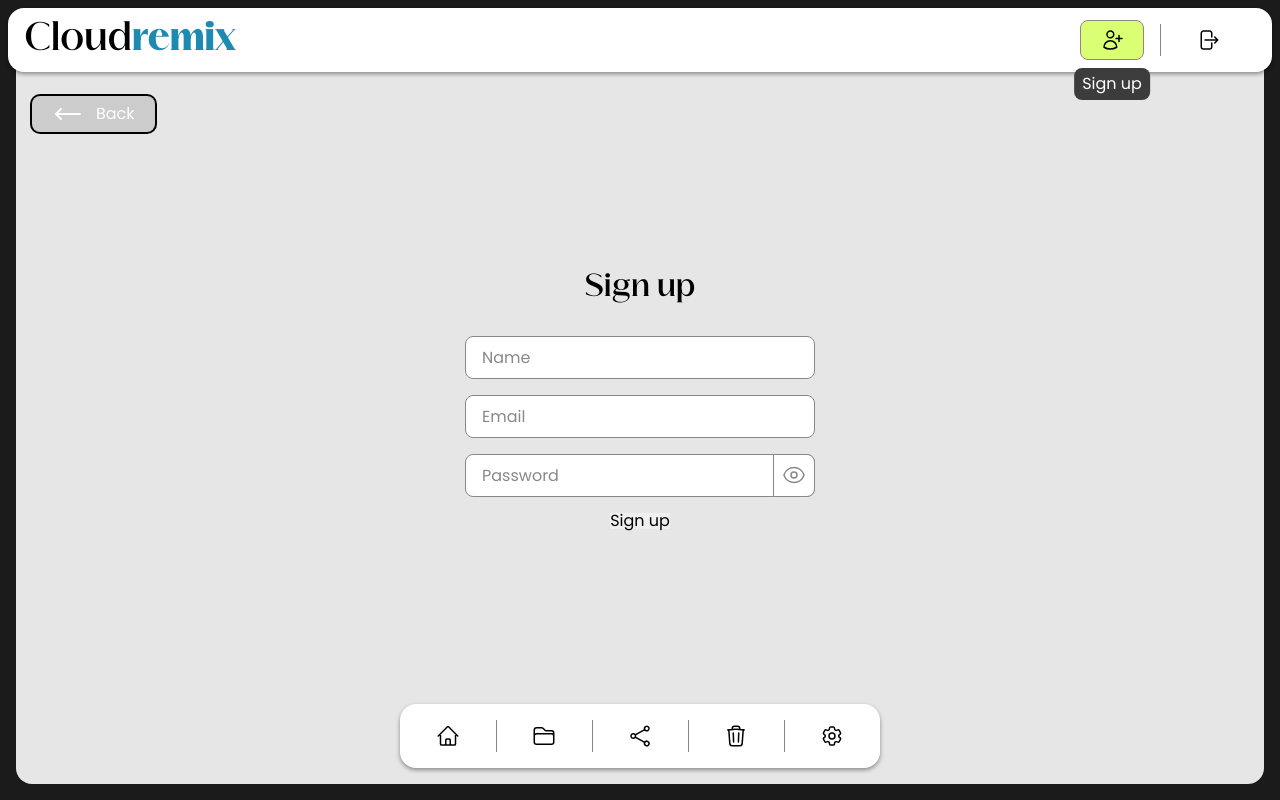
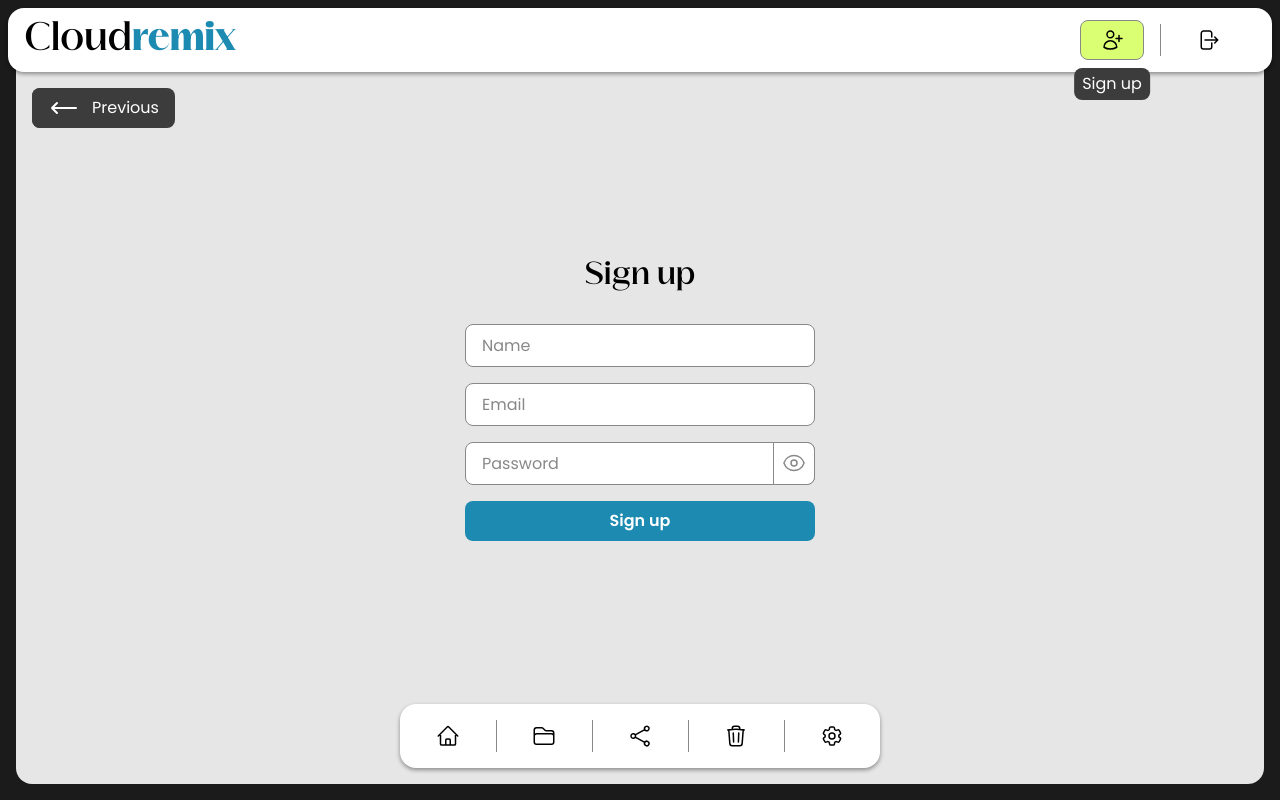
Before and after one commit to SamRemix/fs-manager, a React (Vite) app in the folder front_/: page /sign-up in a window 1280 px wide. Built offline with nearby package versions, Linux system fonts and the light colour scheme.

Commit message:
styling button + back button + refactoring

```diff
--- a/front_/src/components/Button/index.jsx
+++ b/front_/src/components/Button/index.jsx
@@ -4,29 +4,22 @@ import { memo } from 'react'
 
 import { useNavigate } from 'react-router-dom'
 
-import { ArrowLongLeftIcon } from '@heroicons/react/24/outline'
+import displayIcon from '../../utils/displayIcon'
 
-const Button = ({ children, className = 'primary', event = null }) => {
+const Button = ({ children, className = 'primary', onClick = null }) => {
   const navigate = useNavigate()
+
   return (
-    <>
-      {className !== 'back' && (
-        <button
-          {...className}
-          onClick={event}>
-          {children}
-        </button>
-      )}
-
-      {className === 'back' && (
-        <button
-          className="secondary"
-          onClick={() => navigate(-1)}>
-          <ArrowLongLeftIcon width="2em" />
-          Back
-        </button>
-      )}
-    </>
+    <button
+      className={className}
+      onClick={className === 'previous' ? () => navigate(-1) : onClick}>
+      {className === 'previous' ? (
+        <>
+          {displayIcon('ArrowLongLeftIcon', { width: '2em' })}
+          Previous
+        </>
+      ) : children}
+    </button>
   )
 }
 
--- a/front_/src/components/Button/styles.scss
+++ b/front_/src/components/Button/styles.scss
@@ -6,12 +6,12 @@
   display: flex;
   align-items: center;
   gap: .75rem;
-  padding: 0 1.25rem;
+  padding: 0 1rem;
   width: fit-content;
-  height: 2.25rem;
+  height: 2.5rem;
   background: unset;
   border-radius: .5rem;
-  color: #000;
+  // color: #000;
   white-space: nowrap;
   position: relative;
   overflow: hidden;
@@ -20,41 +20,28 @@
 
 .primary {
   @include button-style;
-  background: #DBFF73;
-  // box-shadow: v.$box-shadow-lg;
+  background: #1D8AB1;
+  color: #fff;
   font-weight: 600;
-  // transition: box-shadow .1s;
-
-  // &:hover {
-  //   box-shadow: v.$box-shadow-md;
-
-  //   &:active {
-  //     box-shadow: v.$box-shadow-sm;
-  //   }
-  // }
-
-  &:disabled {
-    opacity: .6;
-  }
 }
 
-.secondary {
+.previous {
   @include button-style;
-  background: #ccc;
-  box-shadow: 0 0 0 .125rem #000;
-  // border: var(--task-border);
+  background: #3c3c3c;
   color: #fff;
 }
 
-.form-button {
+.submit {
   @extend .primary;
-  margin-left: 2rem;
+  width: 100%;
+  display: flex;
+  justify-content: center;
+  // margin-right: 4rem;
 }
 
 .delete {
-  @extend .secondary;
+  @include button-style;
+  background: #FF3E00;
   color: #000;
-  // color: v.$red-2;
   font-weight: 600;
-  background: #FF3E00;
 }
--- a/front_/src/components/Layout/index.jsx
+++ b/front_/src/components/Layout/index.jsx
@@ -68,7 +68,7 @@ const Layout = () => {
       </header>
 
       <div className="previous">
-        <Button className="back" />
+        <Button className="previous" />
       </div>
 
       <nav className="navbar">
--- a/front_/src/components/Layout/styles.scss
+++ b/front_/src/components/Layout/styles.scss
@@ -134,7 +134,7 @@ $itemsNumber: 5;
 
 .previous {
   position: fixed;
-  inset: 6rem auto auto 2rem;
+  inset: 5.5rem auto auto 2rem;
 }
 
 .navbar {
--- a/front_/src/pages/LogIn/index.jsx
+++ b/front_/src/pages/LogIn/index.jsx
@@ -3,6 +3,7 @@ import { memo, useState } from 'react'
 import useFetch from '../../hooks/useFetch'
 
 import Input from '../../components/Input'
+import Button from '../../components/Button'
 
 const LogIn = () => {
   const [email, setEmail] = useState('')
@@ -42,7 +43,7 @@ const LogIn = () => {
           }}
         />
 
-        <button>Log in</button>
+        <Button className="submit">Log in</Button>
 
         {error && (
           <p>{error}</p>
--- a/front_/src/pages/SignUp/index.jsx
+++ b/front_/src/pages/SignUp/index.jsx
@@ -3,6 +3,7 @@ import { memo, useState } from 'react'
 import useFetch from '../../hooks/useFetch'
 
 import Input from '../../components/Input'
+import Button from '../../components/Button'
 
 const SignUp = () => {
   const [name, setName] = useState('')
@@ -51,7 +52,7 @@ const SignUp = () => {
           }}
         />
 
-        <button>Sign up</button>
+        <Button className="submit">Sign up</Button>
 
         {error && (
           <p>{error}</p>
```
